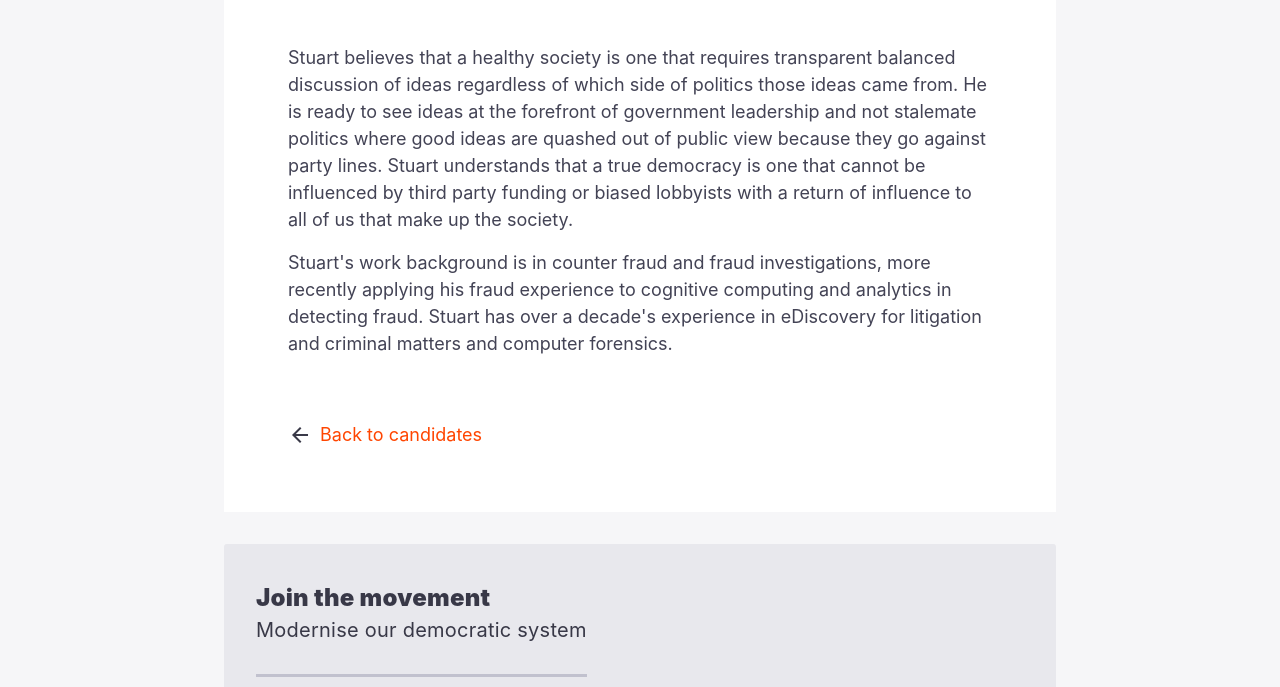
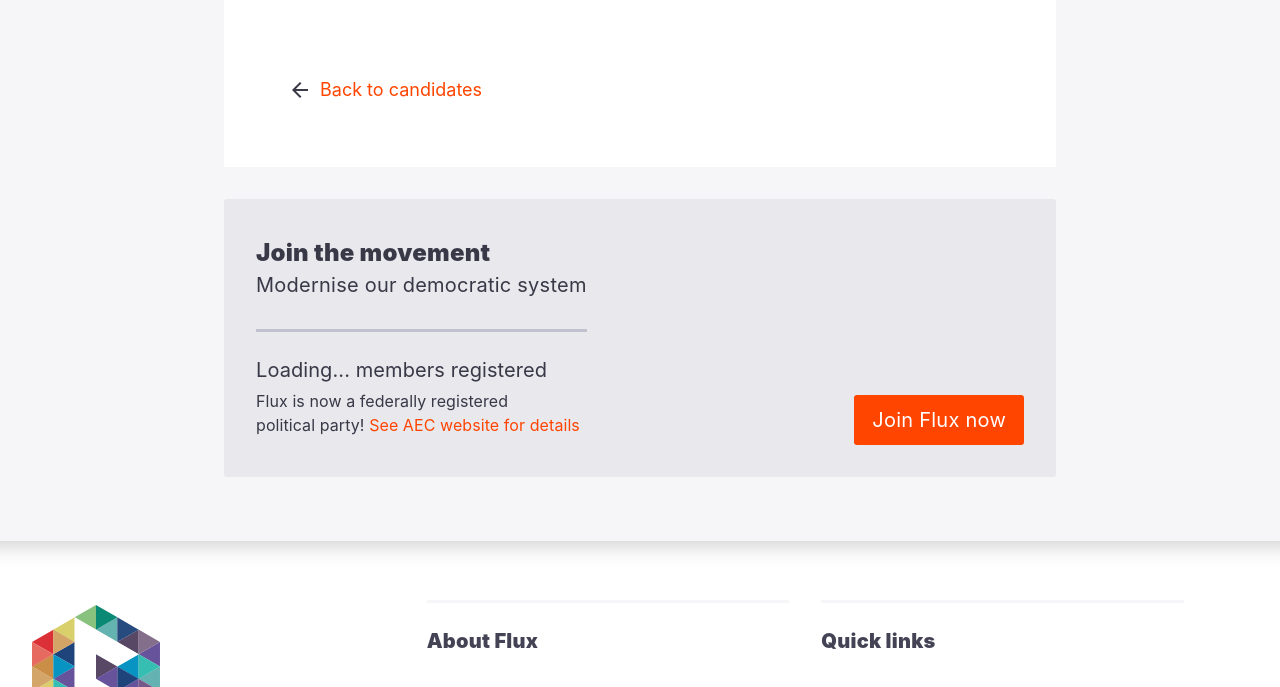
Before and after one commit to voteflux/flux-website-v2, a Jekyll site: the page built from _wa-team/jim-taylor.html, in a window 1280 px wide and 900 px high, scrolled down 356 px, cut to the strip 213-900 px from the top of the window. Built offline with Jekyll 4.4.1, drawn with Linux system fonts in a browser that asks for light colours.

Commit message:
Remove unused and incorrect bios

```diff
--- a/_wa-team/ben-ballingall.html
+++ b/_wa-team/ben-ballingall.html
@@ -11,6 +11,4 @@
 linkedin:
 twitter:
 bio:
-  - Steven is a unique and personable first generation Australian who believes in honesty, integrity and transparency. He stands firmly against all forms of corruption and is one of the many reasons he decided to get involved in politics. Steven stood as an Independent in the 2015 NSW State election and was notable for his rejection of all 'preference deals' to maintain his independence.
-  - During the week, Steven works as an IT Administrator and Team Leader in Sydney to which he travels to from his home in Sydney's west by train. Steven spends his free time volunteering as an animal rescuer and more recently, as a firefighter. He is thrilled to be a part of a team that seeks to return power to where it belongs; the people.
 ---
--- a/_wa-team/daithi-o-gliasain.html
+++ b/_wa-team/daithi-o-gliasain.html
@@ -12,6 +12,4 @@
 linkedin:
 twitter:
 bio:
-  - Stuart believes that a healthy society is one that requires transparent balanced discussion of ideas regardless of which side of politics those ideas came from. He is ready to see ideas at the forefront of government leadership and not stalemate politics where good ideas are quashed out of public view because they go against party lines. Stuart understands that a true democracy is one that cannot be influenced by third party funding or biased lobbyists with a return of influence to all of us that make up the society.
-  - Stuart's work background is in counter fraud and fraud investigations, more recently applying his fraud experience to cognitive computing and analytics in detecting fraud. Stuart has over a decade's experience in eDiscovery for litigation and criminal matters and computer forensics.
 ---
--- a/_wa-team/jim-taylor.html
+++ b/_wa-team/jim-taylor.html
@@ -9,6 +9,4 @@
 email: jim.taylor@voteflux.org
 image: jim-taylor.jpg
 bio:
-  - Stuart believes that a healthy society is one that requires transparent balanced discussion of ideas regardless of which side of politics those ideas came from. He is ready to see ideas at the forefront of government leadership and not stalemate politics where good ideas are quashed out of public view because they go against party lines. Stuart understands that a true democracy is one that cannot be influenced by third party funding or biased lobbyists with a return of influence to all of us that make up the society.
-  - Stuart's work background is in counter fraud and fraud investigations, more recently applying his fraud experience to cognitive computing and analytics in detecting fraud. Stuart has over a decade's experience in eDiscovery for litigation and criminal matters and computer forensics.
 ---
--- a/_wa-team/josh-van-ross.html
+++ b/_wa-team/josh-van-ross.html
@@ -9,6 +9,4 @@
 email: joshua.vanross@voteflux.org
 image: josh-van-ross.jpg
 bio:
-  - Stuart believes that a healthy society is one that requires transparent balanced discussion of ideas regardless of which side of politics those ideas came from. He is ready to see ideas at the forefront of government leadership and not stalemate politics where good ideas are quashed out of public view because they go against party lines. Stuart understands that a true democracy is one that cannot be influenced by third party funding or biased lobbyists with a return of influence to all of us that make up the society.
-  - Stuart's work background is in counter fraud and fraud investigations, more recently applying his fraud experience to cognitive computing and analytics in detecting fraud. Stuart has over a decade's experience in eDiscovery for litigation and criminal matters and computer forensics.
 ---
--- a/_wa-team/mark-bentley.html
+++ b/_wa-team/mark-bentley.html
@@ -9,6 +9,4 @@
 email: mark.bentley@voteflux.org
 image: mark-bentley.jpg
 bio:
-  - Ric is passionate about human rights and seeks to contribute to a fair and rational society, founded on a better Australian democracy. He is committed to serving his local, national and global community. He holds qualifications in science, paramedicine and a Masters Degree in Public Health.
-  - Having served his community as a paramedic for over 20 years, Ric now works as an academic and educator.  He believes the current disconnect between Australian voters and the political process needs innovative thinking, new systems that reward integrity and that ensure dynamic accountability. The Flux Party represents to Ric the ideal platform to achieve a new order of democracy, better suited to the needs of contemporary Australia in a changing world. He holds that whilst our political system has served us well throughout history, it is time for the Australian people to be heard and justly represented.
 ---
--- a/_wa-team/pieter-lottering.html
+++ b/_wa-team/pieter-lottering.html
@@ -9,6 +9,4 @@
 email: pieter.lottering@voteflux.org
 image: pieter-lottering.jpg
 bio:
-  - Stuart believes that a healthy society is one that requires transparent balanced discussion of ideas regardless of which side of politics those ideas came from. He is ready to see ideas at the forefront of government leadership and not stalemate politics where good ideas are quashed out of public view because they go against party lines. Stuart understands that a true democracy is one that cannot be influenced by third party funding or biased lobbyists with a return of influence to all of us that make up the society.
-  - Stuart's work background is in counter fraud and fraud investigations, more recently applying his fraud experience to cognitive computing and analytics in detecting fraud. Stuart has over a decade's experience in eDiscovery for litigation and criminal matters and computer forensics.
 ---
```
